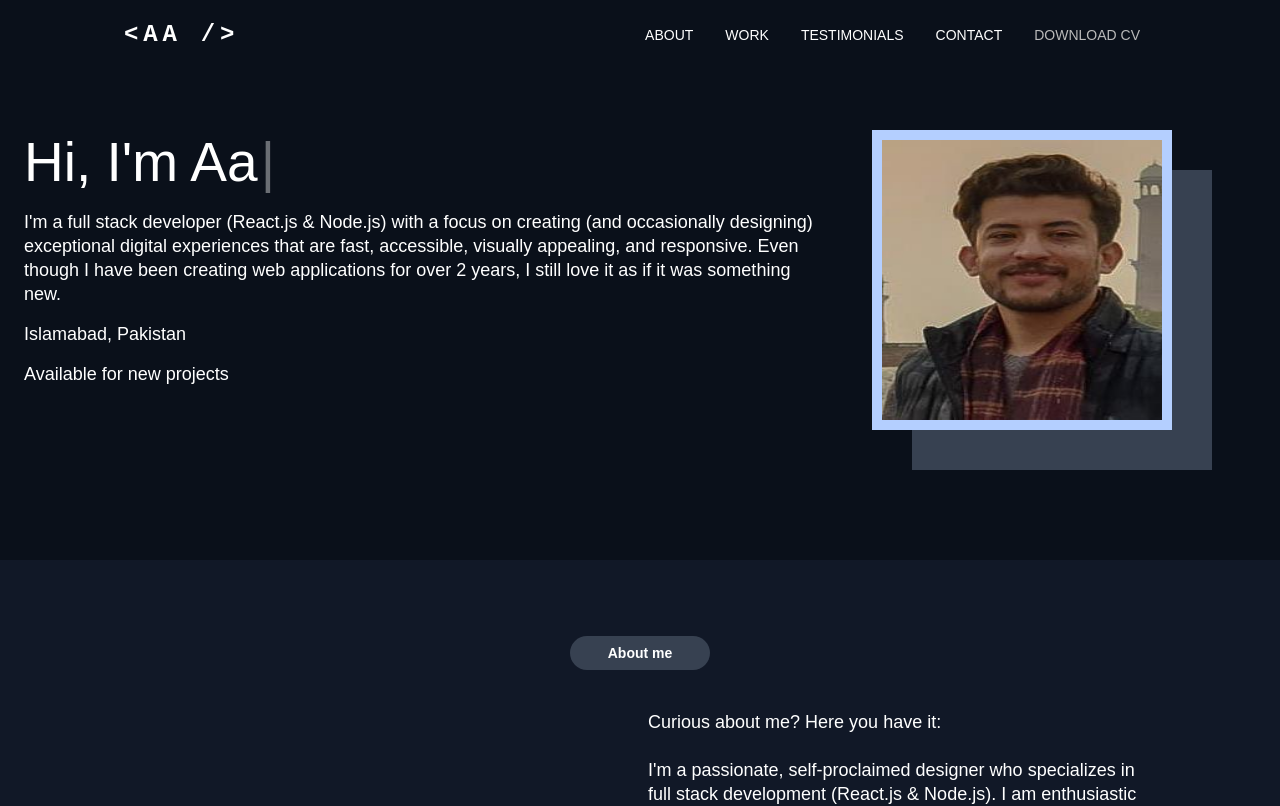
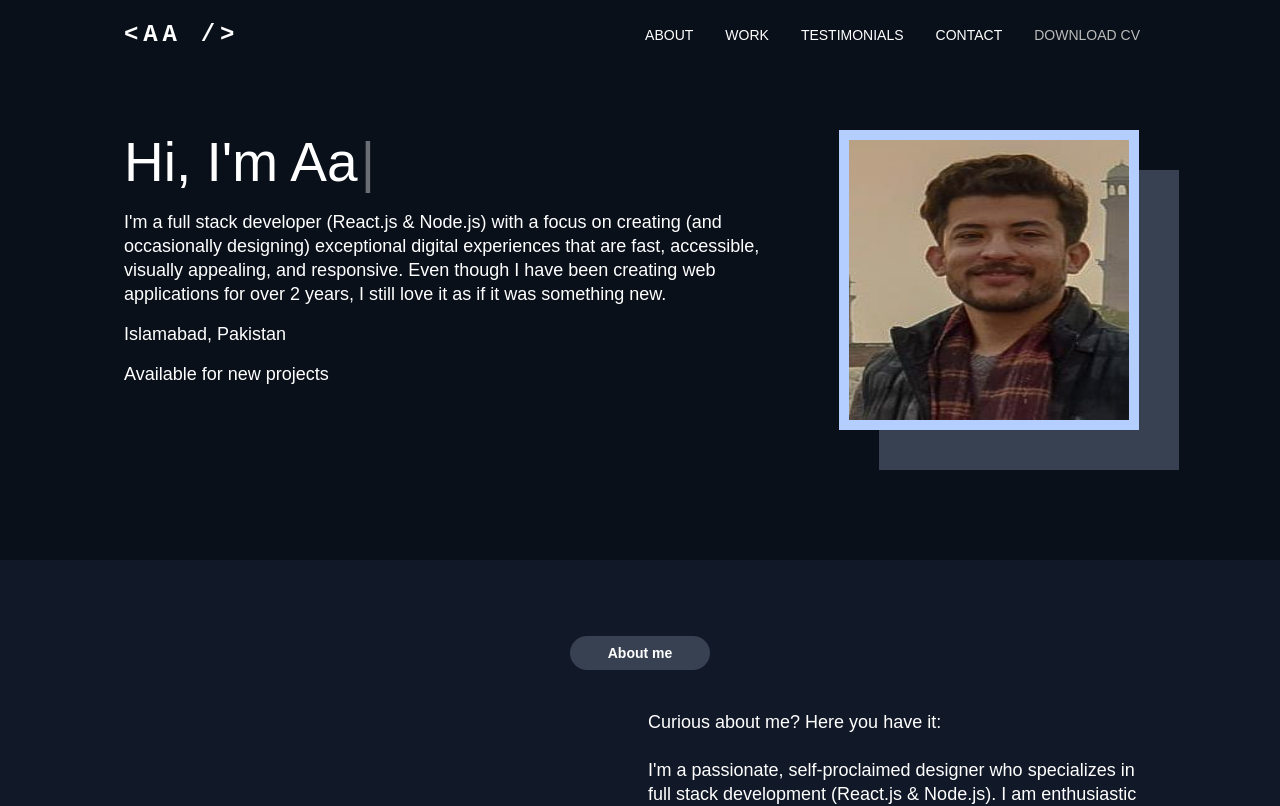
Before and after one commit to AamirMahboob/amir-personal-portfolio, a React (Vite) app: page / in a window 1280 px wide. Shown: the top 806 px of the page. Built offline with nearby package versions, Linux system fonts and the light colour scheme.

Commit message:
margin horizontal

```diff
--- a/src/components/Hero.jsx
+++ b/src/components/Hero.jsx
@@ -19,6 +19,15 @@ const Hero = () => {
       }}
       id="hero"
     >
+      <Box
+       sx={{
+        [theme.breakpoints.up('md')]: {
+           marginX:'100px'
+        },
+
+
+      }}
+      >
       <Grid container spacing={5}>
         <Grid size={{ xs: 12, sm: 12 , md:8 }}   >
           <Stack spacing={2}>
@@ -87,6 +96,7 @@ const Hero = () => {
 
       </Grid>
       </Grid>
+      </Box>
     </Container>
   );
 };
```
